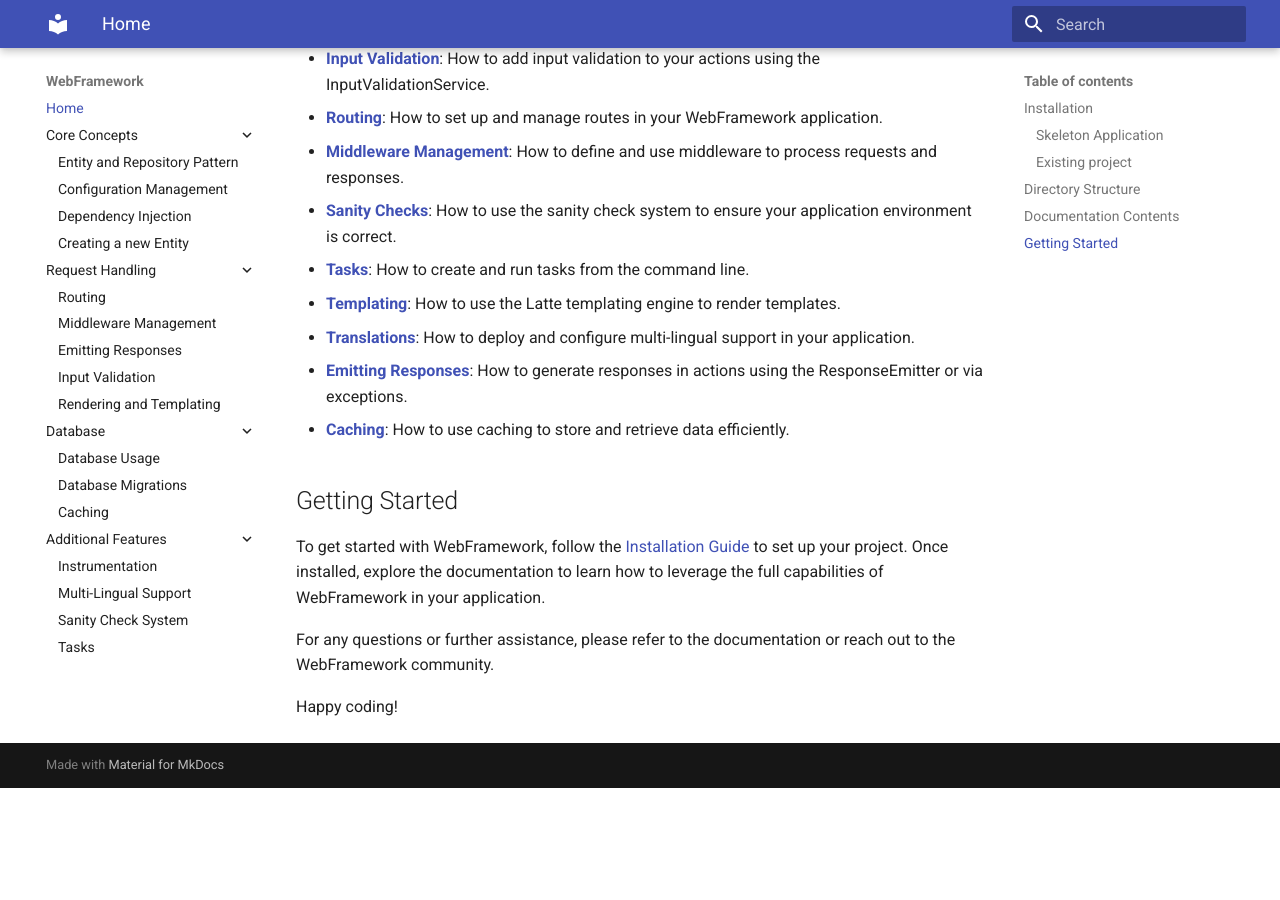
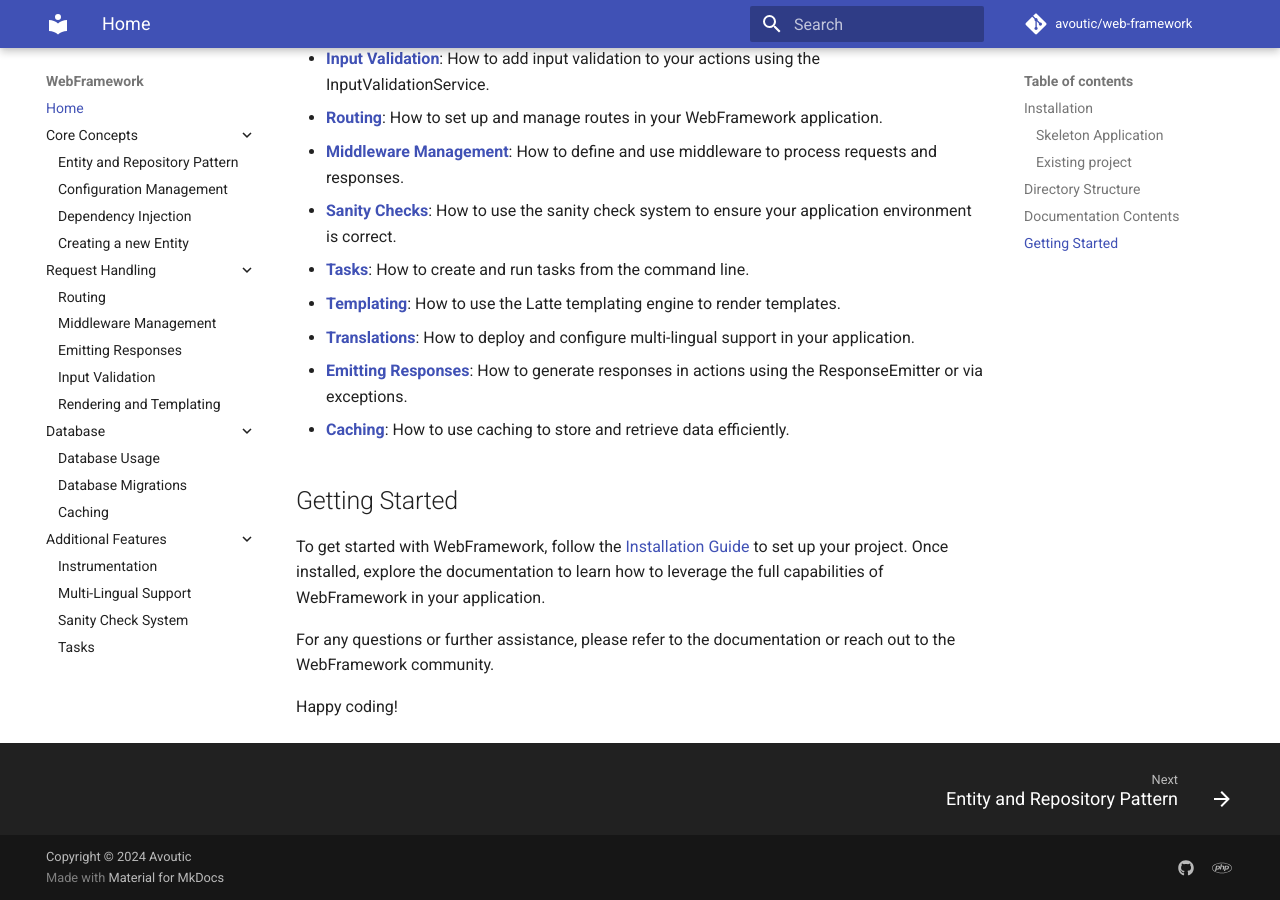
Before and after one commit to avoutic/web-framework, an MkDocs documentation site: the page built from docs/index.md, in a window 1280 px wide and 900 px high, scrolled down 2460 px. Built offline with MkDocs 1.6.1 and Material for MkDocs 9.7.7, drawn with Linux system fonts in a browser that asks for light colours; comment, search, counter and statistics services are not loaded; before the commit the page ends 3248 px from its top, so only the background shows below that.

Commit message:
Add some more mkdocs configuration

```diff
--- a/mkdocs.yml
+++ b/mkdocs.yml
@@ -1,9 +1,28 @@
 site_name: WebFramework
 site_url: https://web-framework.com
+site_author: Avoutic
+site_description: >-
+  Quickly build PHP applications with Slim Framework and PHP-DI, without a
+  framework like Laravel of Symfony.
+
+repo_name: avoutic/web-framework
+repo_url: https://github.com/avoutic/web-framework
+
+copyright: Copyright &copy; 2024 Avoutic
+
 theme:
   name: material
   features:
     - navigation.expand
+    - navigation.footer
+
+extra:
+  social:
+    - icon: fontawesome/brands/github
+      link: https://github.com/avoutic/web-framework
+    - icon: fontawesome/brands/php
+      link: https://packagist.org/packages/avoutic/web-framework
+
 markdown_extensions:
   - pymdownx.highlight:
       anchor_linenums: true
@@ -12,6 +31,7 @@ markdown_extensions:
   - pymdownx.inlinehilite
   - pymdownx.snippets
   - pymdownx.superfences
+
 nav:
   - Home: index.md
   - Core Concepts:
```
